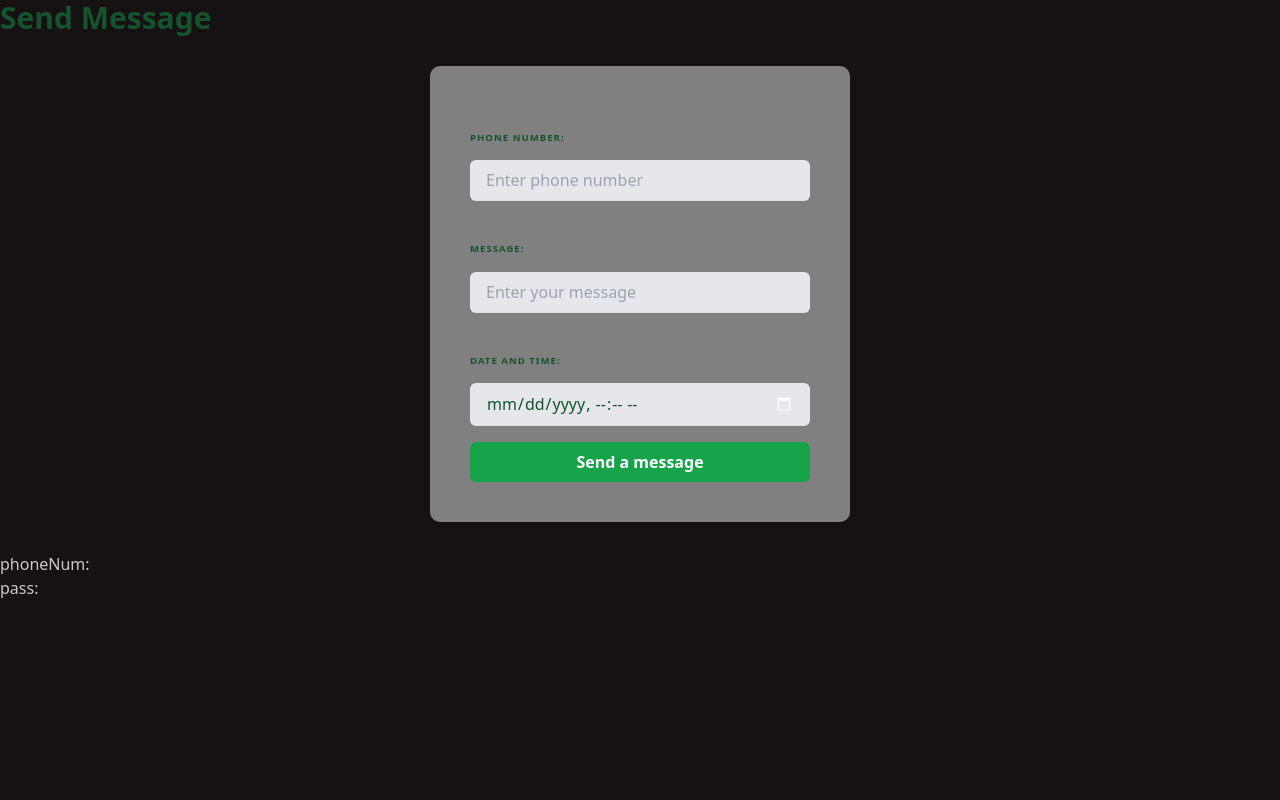
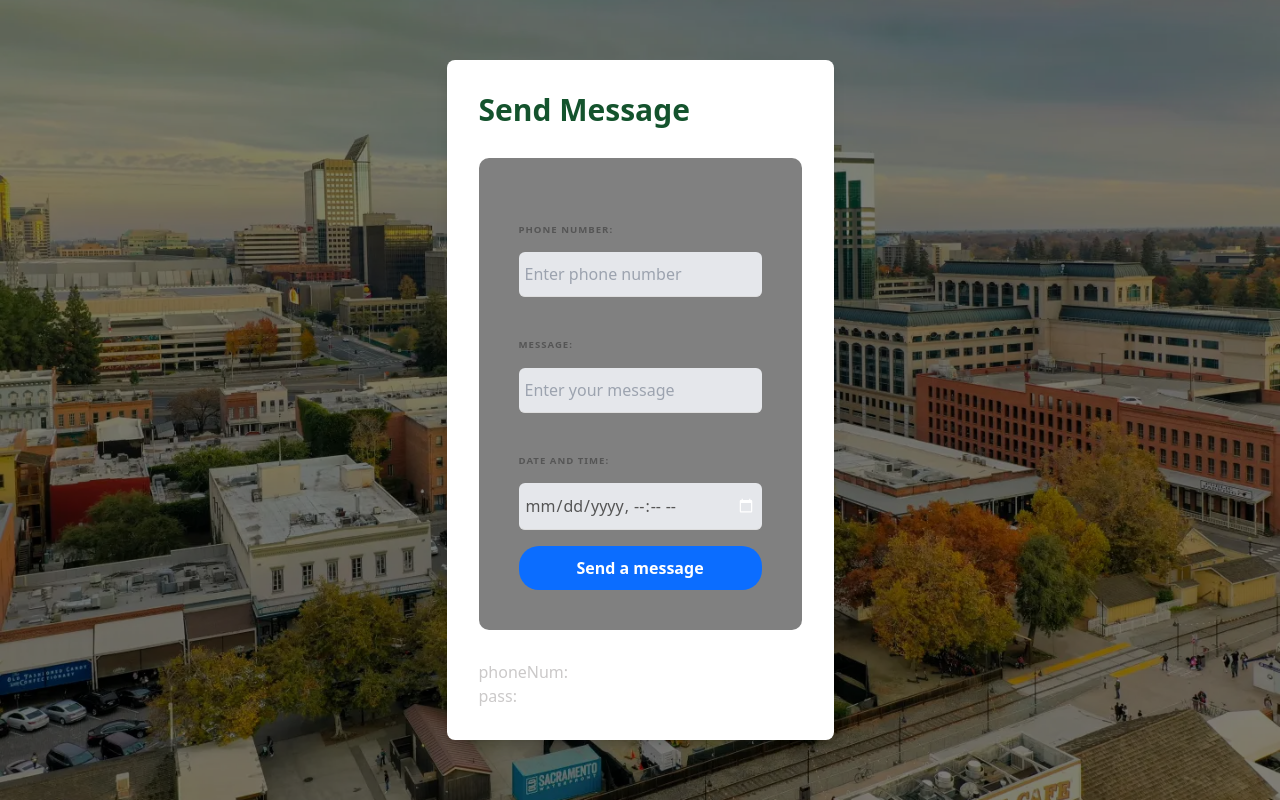
Before and after one commit to CSC-131-The-Leftovers/SacShelters, a Nuxt app: page /Send_Message/message in a window 1280 px wide. Built offline with nearby package versions, Linux system fonts and the light colour scheme; no server answers.

Commit message:
ui message

```diff
--- a/components/sendMessage.vue
+++ b/components/sendMessage.vue
@@ -1,5 +1,7 @@
 <template>
-  <div>
+  <div class="bg-cover bg-center min-h-screen" style="background-image: url('/stephen-leonardi-ExpyK79Dx_w-unsplash.jpg')">
+    <div class="bg-black bg-opacity-50 min-h-screen flex items-center justify-center">
+      <div class="bg-white p-8 rounded-lg shadow-lg">
         <h1 class="text-3xl font-bold text-green-900 mb-6">Send Message</h1>
         <form class="space-y-4" @submit.prevent="handleSubmit">
           <div>
@@ -43,6 +45,8 @@
         </form>
         <p>phoneNum: {{ phoneNum }}</p>
         <p>pass: {{ remind }}</p>
+      </div>
+    </div>
   </div>
 </template>
 
@@ -146,3 +150,68 @@ export default {
   },
 };
 </script>
+
+<style scoped>
+form {
+  max-width: 420px;
+  margin: 30px auto;
+  text-align: left;
+  padding: 40px;
+  border-radius: 10px;
+}
+label {
+  color: #555;
+  display: inline-block;
+  margin: 25px 0 15px;
+  font-size: 0.6em;
+  text-transform: uppercase;
+  letter-spacing: 1px;
+  font-weight: bold;
+}
+input,
+select {
+  display: block;
+  padding: 10px 6px;
+  width: 100%;
+  box-sizing: border-box;
+  border: none;
+  border-bottom: 1px solid #ddd;
+  color: #555;
+}
+input[type="checkbox"] {
+  display: inline-block;
+  width: 16px;
+  margin: 0 10px 0 0;
+  position: relative;
+  top: 2px;
+}
+.pill {
+  display: inline-block;
+  margin: 20px 10px 0 0;
+  padding: 6px 12px;
+  background: #eee;
+  border-radius: 20px;
+  font-size: 12px;
+  letter-spacing: 1px;
+  font-weight: bold;
+  color: #777;
+  cursor: pointer;
+}
+button {
+  background: #0b6dff;
+  border: 0;
+  padding: 10px 20px;
+  margin-top: 30px;
+  color: white;
+  border-radius: 20px;
+}
+.submit {
+  text-align: center;
+}
+.error {
+  color: #ff0062;
+  margin-top: 10px;
+  font-size: 0.8em;
+  font-weight: bold;
+}
+</style>
```
Lines whose indentation alone changed are shown as unchanged.
